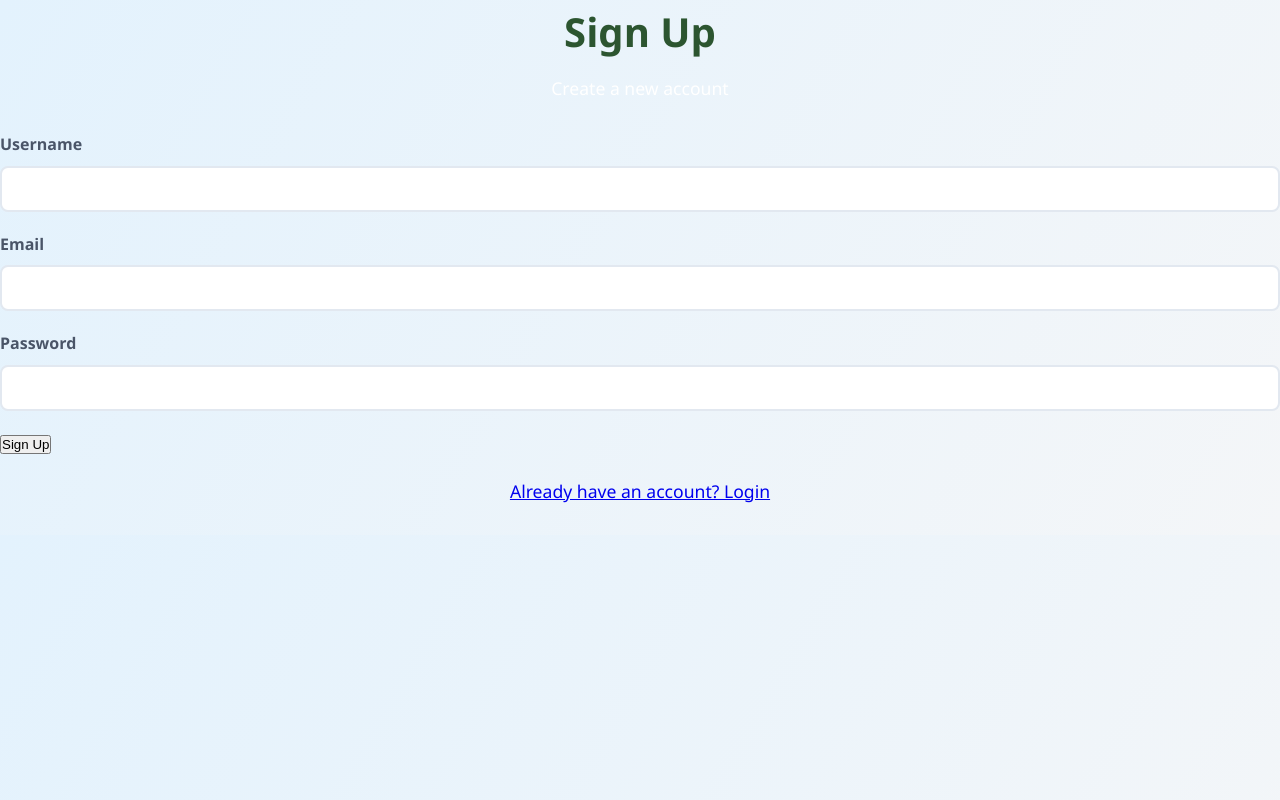
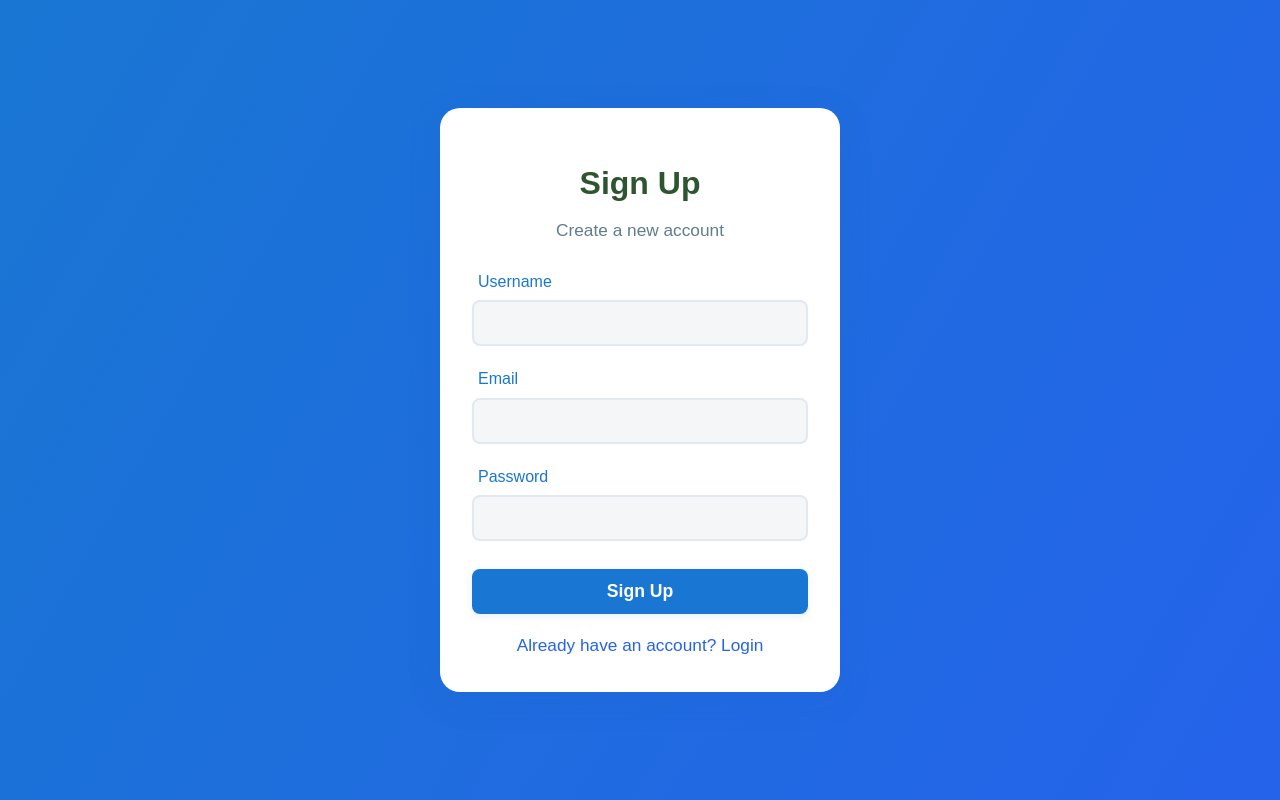
Before and after one commit to er-aary-mevada/hostel-management-system, a PHP site: page /signup.php in a window 1280 px wide. Run offline with PHP 8.4, Linux system fonts and the light colour scheme.

Commit message:
signup page

```diff
--- a/login.php
+++ b/login.php
@@ -3,10 +3,6 @@ session_start();
 require_once "config.php";
 
 // Check if the user is already logged in
-if(isset($_SESSION["loggedin"]) && $_SESSION["loggedin"] === true){
-    header("location: dashboard.php");
-    exit;
-}
 
 if($_SERVER["REQUEST_METHOD"] == "POST"){
     $email = $_POST['email'];
--- a/signup.php
+++ b/signup.php
@@ -59,12 +59,116 @@ if ($_SERVER["REQUEST_METHOD"] == "POST") {
     <link rel="stylesheet" href="style.css">
 </head>
 <body>
-    <div class="login-container">
-        <div class="login-box">
-            <div class="login-header">
+    <style>
+        body {
+            min-height: 100vh;
+            background: linear-gradient(120deg, #1976d2 0%, #2563eb 100%);
+            display: flex;
+            align-items: center;
+            justify-content: center;
+            font-family: 'Poppins', Arial, sans-serif;
+        }
+        .login-card {
+            background: #fff;
+            border-radius: 20px;
+            box-shadow: 0 8px 32px rgba(21,101,192,0.18);
+            padding: 40px 32px 32px 32px;
+            max-width: 400px;
+            width: 100%;
+            margin: 0 auto;
+            text-align: center;
+        }
+        .login-card .login-icon {
+            font-size: 2.8rem;
+            color: #1976d2;
+            margin-bottom: 10px;
+        }
+        .login-card h1 {
+            font-size: 2rem;
+            font-weight: 700;
+            margin-bottom: 8px;
+        }
+        .login-card p {
+            color: #607d8b;
+            font-size: 1.08rem;
+            margin-bottom: 24px;
+        }
+        .form-group {
+            text-align: left;
+            margin-bottom: 18px;
+        }
+        .form-group label {
+            font-weight: 500;
+            color: #1976d2;
+            display: block;
+            margin-bottom: 6px;
+        }
+        .form-group label i {
+            margin-right: 6px;
+        }
+        .form-control {
+            width: 100%;
+            padding: 10px 14px;
+            border-radius: 8px;
+            border: 1px solid #e3f2fd;
+            background: #f4f6f8;
+            font-size: 1rem;
+            margin-bottom: 2px;
+            transition: border 0.2s;
+        }
+        .form-control:focus {
+            border-color: #1976d2;
+            outline: none;
+        }
+        .login-button {
+            width: 100%;
+            padding: 12px 0;
+            background: #1976d2;
+            color: #fff;
+            font-size: 1.1rem;
+            font-weight: 600;
+            border: none;
+            border-radius: 8px;
+            box-shadow: 0 2px 8px rgba(21,101,192,0.10);
+            cursor: pointer;
+            margin-top: 8px;
+            transition: background 0.2s;
+        }
+        .login-button:hover {
+            background: #2563eb;
+        }
+        .back-link {
+            text-align: center;
+            margin-top: 18px;
+        }
+        .back-link a {
+            color: #2563eb;
+            text-decoration: none;
+            font-weight: 500;
+            font-size: 1.08rem;
+            transition: color 0.2s;
+        }
+        .back-link a:hover {
+            color: #1976d2;
+        }
+        .alert-success {
+            background: #e3fcec;
+            color: #388e3c;
+            border-radius: 8px;
+            padding: 10px 16px;
+            margin-bottom: 16px;
+        }
+        .error-msg {
+            color: #d32f2f;
+            font-size: 0.98rem;
+            margin-top: 2px;
+            display: block;
+        }
+    </style>
+    <div class="login-card">
+        <div class="login-icon"><i class="fas fa-building"></i></div>
         <h1>Sign Up</h1>
         <p>Create a new account</p>
-            </div>
         <?php
         if(!empty($success_msg)){
             echo '<div class="alert alert-success">' . $success_msg . '</div>';
@@ -72,26 +176,23 @@ if ($_SERVER["REQUEST_METHOD"] == "POST") {
         ?>
         <form action="signup.php" method="post">
             <div class="form-group">
-                    <label for="username">Username</label>
-                    <input type="text" name="username" id="username" required value="<?php echo htmlspecialchars($username); ?>">
+                <label for="username"><i class="fas fa-user"></i> Username</label>
+                <input type="text" name="username" id="username" class="form-control" required value="<?php echo htmlspecialchars($username); ?>">
                 <span class="error-msg"><?php echo $username_err; ?></span>
             </div>
             <div class="form-group">
-                    <label for="email">Email</label>
-                    <input type="email" name="email" id="email" required value="<?php echo htmlspecialchars($email); ?>">
+                <label for="email"><i class="fas fa-envelope"></i> Email</label>
+                <input type="email" name="email" id="email" class="form-control" required value="<?php echo htmlspecialchars($email); ?>">
                 <span class="error-msg"><?php echo $email_err; ?></span>
             </div>
             <div class="form-group">
-                    <label for="password">Password</label>
-                    <input type="password" name="password" id="password" required>
+                <label for="password"><i class="fas fa-lock"></i> Password</label>
+                <input type="password" name="password" id="password" class="form-control" required>
                 <span class="error-msg"><?php echo $password_err; ?></span>
             </div>
-                <div class="form-group">
             <button type="submit" class="login-button">Sign Up</button>
-                </div>
-                <p class="back-link"><a href="login.php">Already have an account? Login</a></p>
         </form>
-        </div>
+        <div class="back-link"><a href="login.php">Already have an account? Login</a></div>
     </div>
 </body>
 </html>
```
Lines whose indentation alone changed are shown as unchanged.
